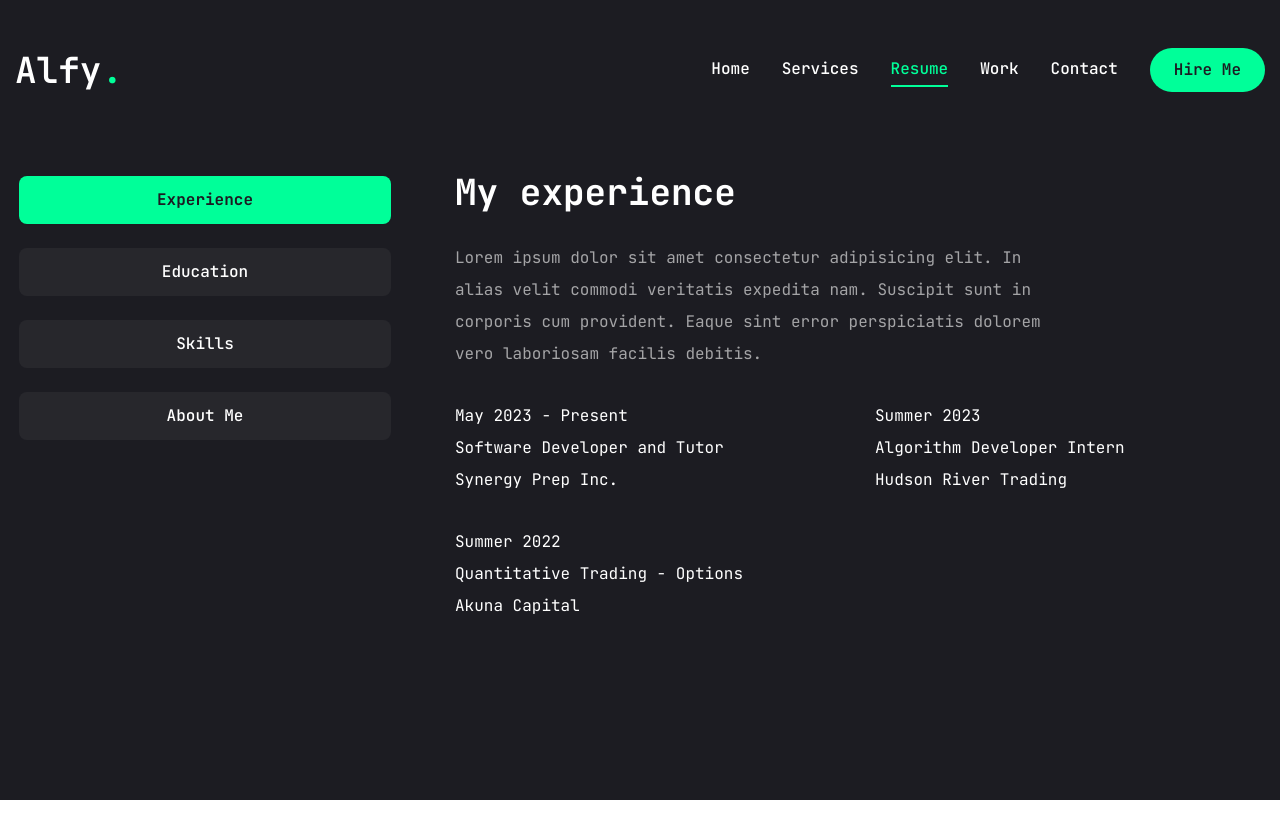
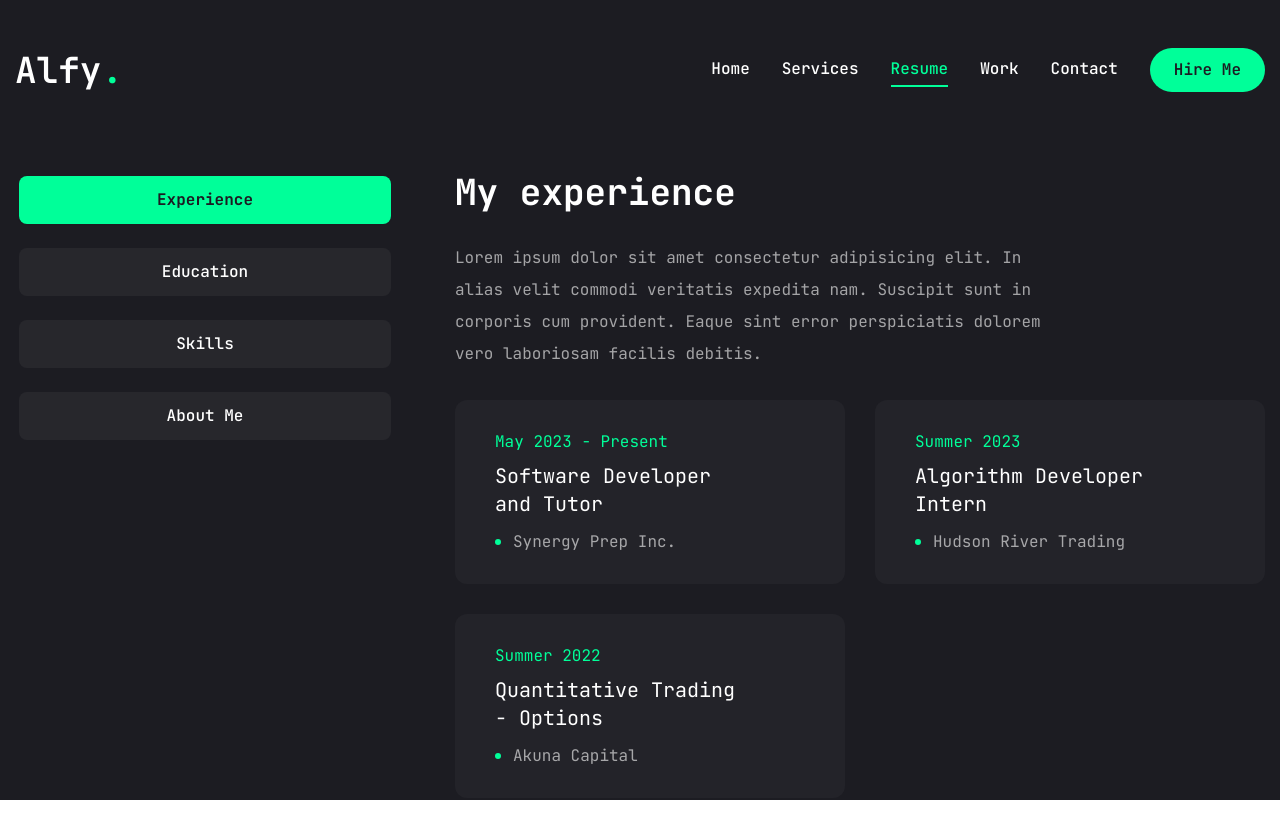
Before and after one commit to siezedeath/alfy-portfolio, a Next.js app: page /resume in a window 1280 px wide. Built offline with nearby package versions, Linux system fonts and the light colour scheme.

Commit message:
updating each of the subcategs for resume page
:)

```diff
--- a/app/resume/page.jsx
+++ b/app/resume/page.jsx
@@ -92,7 +92,7 @@
     {
       institution: "Stuyvesant High School",
       degree: "Applied Mathematics and Statistics",
-      duration: "August 2021 - May 2025"
+      duration: "September 2017 - June 2021"
     },
   ],
 };
@@ -170,7 +170,7 @@
             <TabsTrigger value="skills">Skills</TabsTrigger>
             <TabsTrigger value="about">About Me</TabsTrigger>
           </TabsList>
-          {/** TabsContent */}
+          {/** Content */}
           <div className="min-h-[70vh] w-full">
             {/** Experience */}
             <TabsContent value="experience" className="w-full">
@@ -180,13 +180,13 @@
                 <ScrollArea className="h-[400px]">
                   <ul className="grid grid-cols-1 lg:grid-cols-2 gap-[30px]">
                     {experience.items.map((item, index) => {
-                      return <li key={index}>
-                        <span>{item.duration}</span>
-                        <h3>{item.position}</h3>
-                        <div>
+                      return <li key={index} className="bg-[#232329] h-[184px] py-6 px-10 rounded-xl flex flex-col justify-center items-center lg:items-start gap-1">
+                        <span className="text-accent">{item.duration}</span>
+                        <h3 className="text-xl max-w-[260px] min-h-[60px] text-center lg:text-left">{item.position}</h3>
+                        <div className="flex items-center gap-3">
                           {/* dot */}
-                          <span></span>
-                          <p>{item.company}</p>
+                          <span className="w-[6px] h-[6px] rounded-full bg-accent"></span>
+                          <p className="text-white/60">{item.company}</p>
                         </div>
                       </li>
                     })}
@@ -195,12 +195,27 @@
               </div>
             </TabsContent>
 
-
-
-
             {/** Education */}
             <TabsContent value="education" className="w-full">
-              education
+            <div className="flex flex-col gap-[30px] text-center xl:text-left">
+                <h3 className="text-4xl font-bold">{education.title}</h3>
+                <p className="max-w-[600px] text-white/60 mx-auto xl:mx-0">{experience.decripton}</p>
+                <ScrollArea className="h-[400px]">
+                  <ul className="grid grid-cols-1 lg:grid-cols-2 gap-[30px]">
+                    {education.items.map((item, index) => {
+                      return <li key={index} className="bg-[#232329] h-[184px] py-6 px-10 rounded-xl flex flex-col justify-center items-center lg:items-start gap-1">
+                        <span className="text-accent">{item.duration}</span>
+                        <h3 className="text-xl max-w-[260px] min-h-[60px] text-center lg:text-left">{item.degree}</h3>
+                        <div className="flex items-center gap-3">
+                          {/* dot */}
+                          <span className="w-[6px] h-[6px] rounded-full bg-accent"></span>
+                          <p className="text-white/60">{item.institution}</p>
+                        </div>
+                      </li>
+                    })}
+                  </ul>
+                </ScrollArea>
+              </div>
             </TabsContent>
             {/** Experience */}
             <TabsContent value="skills" className="w-full">
--- a/components/ui/scroll-area.jsx
+++ b/components/ui/scroll-area.jsx
@@ -32,7 +32,7 @@
       className
     )}
     {...props}>
-    <ScrollAreaPrimitive.ScrollAreaThumb className="relative flex-1 rounded-full bg-slate-200 dark:bg-slate-800" />
+    <ScrollAreaPrimitive.ScrollAreaThumb className="relative flex-1 rounded-full bg-accent dark:bg-slate-800" />
   </ScrollAreaPrimitive.ScrollAreaScrollbar>
 ))
 ScrollBar.displayName = ScrollAreaPrimitive.ScrollAreaScrollbar.displayName
```
